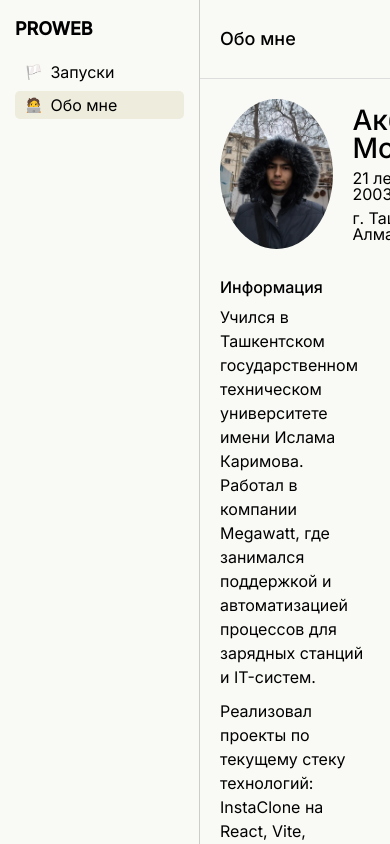
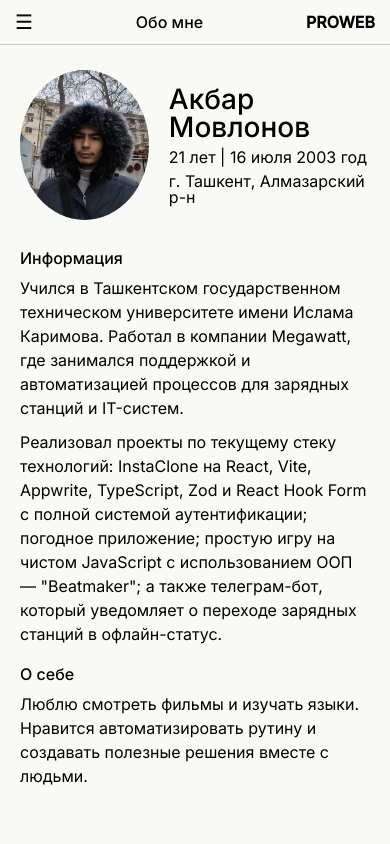
Before and after one commit to AkbarMovlonov/LaunchBoard, a Vue app: page /about in a window 390 px wide. Built offline with nearby package versions, Linux system fonts and the light colour scheme.

Commit message:
Finalize responsive layout: fix mobile header, improve sidebar behavior, unify layout adjustments on About and Launch pages

```diff
--- a/src/App.vue
+++ b/src/App.vue
@@ -1,20 +1,57 @@
 <template>
-  <div class="app-layout">
-    <SidebarNavigation />
-    <main class="main-content">
-      <RouterView />
-    </main>
+  <div class="app-container">
+    <HeaderBlock v-if="isMobile" @toggle="toggleSidebar" />
+    <div class="app-layout" :class="{ 'with-header': isMobile }">
+      <SidebarToggleButton @toggle="toggleSidebar" />
+      <SidebarNavigation :isOpen="isSidebarOpen" @close="isSidebarOpen = false" />
+      <main class="main-content">
+        <h2 v-if="!isMobile" class="main-title title">{{ pageTitle }}</h2>
+        <RouterView />
+      </main>
+    </div>
   </div>
 </template>
 
 <script setup>
 import { RouterView } from 'vue-router'
 import SidebarNavigation from '@/components/SidebarNavigation.vue'
+import SidebarToggleButton from '@/components/ui/SidebarToggleButton.vue'
+import HeaderBlock from '@/components/ui/HeaderBlock.vue'
+import { ref, onMounted, onUnmounted } from 'vue'
+import { computed } from 'vue'
+import { useRoute } from 'vue-router'
+
+const route = useRoute()
+const pageTitle = computed(() => {
+  if (route.path === '/') return 'Запуски'
+  if (route.path === '/about') return 'Обо мне'
+  return 'Страница'
+})
+const isMobile = ref(window.innerWidth < 1024)
+function updateIsMobile() {
+  isMobile.value = window.innerWidth < 1024
+}
+onMounted(() => window.addEventListener('resize', updateIsMobile))
+onUnmounted(() => window.removeEventListener('resize', updateIsMobile))
+
+const isSidebarOpen = ref(false)
+function toggleSidebar() {
+  isSidebarOpen.value = !isSidebarOpen.value
+}
 </script>
 
 <style scoped>
+.app-container {
+  display: flex;
+  flex-direction: column;
+  height: 100vh;
+}
+
 .app-layout {
   display: flex;
-  height: 100vh;
+  flex: 1;
+}
+.app-layout.with-header {
+  padding-top: 50px; /* Adjust to your header height */
 }
 </style>
--- a/src/assets/main.css
+++ b/src/assets/main.css
@@ -27,7 +27,12 @@ div {
 
 html,
 body {
-  overflow-y: hidden;
   background-color: #f9faf5;
   font-family: 'Inter', sans-serif;
 }
+
+@media (min-width: 1023px) {
+  body {
+    overflow-y: hidden;
+  }
+}
--- a/src/components/SidebarNavigation.vue
+++ b/src/components/SidebarNavigation.vue
@@ -1,11 +1,11 @@
 <template>
-  <aside class="sidebar">
+  <aside :class="['sidebar', { active: isOpen }]">
     <h1 class="logo">PROWEB</h1>
     <nav class="nav-links">
-      <RouterLink to="/" class="nav-link" active-class="active-link">
+      <RouterLink to="/" class="nav-link" active-class="active-link" @click="$emit('close')">
         <span class="icon">🏳️</span> Запуски
       </RouterLink>
-      <RouterLink to="/about" class="nav-link" active-class="active-link">
+      <RouterLink to="/about" class="nav-link" active-class="active-link" @click="$emit('close')">
         <span class="icon">🧑‍💻</span> Обо мне
       </RouterLink>
     </nav>
@@ -14,21 +14,43 @@
 
 <script setup>
 import { RouterLink } from 'vue-router'
+defineProps({ isOpen: Boolean })
 </script>
 
 <style scoped>
+/* Mobile First - Collapsed by Default */
 .sidebar {
-  width: 200px;
+  position: fixed;
+  top: 0;
+  left: 0;
+  bottom: 0;
+  width: 100vw;
   background-color: #f9faf5;
   padding: 20px 15px;
   font-size: 16px;
   border-right: 1px solid #ccc;
+  transform: translateX(-100%);
+  transition: transform 0.3s ease;
+  z-index: 10;
+}
+
+/* Show when active */
+.sidebar.active {
+  transform: translateX(0);
 }
 
 .logo {
-  font-weight: bold;
-  font-size: 18px;
+  visibility: hidden;
   margin-bottom: 20px;
+}
+
+@media (min-width: 1024px) {
+  .logo {
+    visibility: visible;
+    font-weight: bold;
+    font-size: 18px;
+    margin-bottom: 20px;
+  }
 }
 
 .nav-links {
@@ -49,10 +71,7 @@ import { RouterLink } from 'vue-router'
   transition: background-color 0.2s;
 }
 
-.nav-link:hover {
-  background-color: #eeecdc;
-}
-
+.nav-link:hover,
 .active-link {
   background-color: #eeecdc;
 }
@@ -60,4 +79,14 @@ import { RouterLink } from 'vue-router'
 .icon {
   font-size: 14px;
 }
+
+/* Desktop - Always Visible */
+@media (min-width: 1024px) {
+  .sidebar {
+    width: 200px;
+
+    position: relative;
+    transform: translateX(0);
+  }
+}
 </style>
--- /dev/null
+++ b/src/components/ui/HeaderBlock.vue
@@ -0,0 +1,43 @@
+<template>
+  <header class="header-block">
+    <button @click="$emit('toggle')" class="menu-button">☰</button>
+    <h2 class="header-title">{{ pageTitle }}</h2>
+    <span class="brand">PROWEB</span>
+  </header>
+</template>
+
+<script setup>
+import { computed } from 'vue'
+import { useRoute } from 'vue-router'
+
+const route = useRoute()
+const pageTitle = computed(() => {
+  if (route.path === '/') return 'Запуски'
+  if (route.path === '/about') return 'Обо мне'
+  return 'Страница'
+})
+</script>
+
+<style scoped>
+.header-block {
+  position: fixed;
+  top: 0;
+  left: 0;
+  right: 0;
+  background: #f9faf5;
+  border-bottom: 1px solid #ccc;
+  display: flex;
+  justify-content: space-between;
+  align-items: center;
+  padding: 10px 15px;
+  z-index: 50;
+}
+.menu-button {
+  background: transparent;
+  border: none;
+  font-size: 20px;
+}
+.brand {
+  font-weight: bold;
+}
+</style>
--- /dev/null
+++ b/src/components/ui/SidebarToggleButton.vue
@@ -0,0 +1,25 @@
+<template>
+  <button class="toggle-button" @click="$emit('toggle')">☰</button>
+</template>
+
+<script setup></script>
+
+<style scoped>
+.toggle-button {
+  background: #f9faf5;
+  position: fixed;
+  top: 15px;
+  left: 15px;
+  color: #000;
+  border: none;
+  border-radius: 5px;
+  padding: 5px 10px;
+  z-index: 20;
+}
+
+@media (min-width: 1024px) {
+  .toggle-button {
+    display: none;
+  }
+}
+</style>
--- a/src/views/AboutPage.vue
+++ b/src/views/AboutPage.vue
@@ -1,6 +1,5 @@
 <template>
   <div class="about-wrapper">
-    <h2 class="section-title">Обо мне</h2>
     <div class="profile-header">
       <img src="@/assets/img.webp" alt="Моя фотография" width="150" height="150" />
       <div>
@@ -35,9 +34,14 @@
 
 <style scoped>
 .about-wrapper {
-  width: calc(100vw - 200px);
+  width: 100vw;
   font-family: 'Inter', sans-serif;
   color: #000;
+}
+@media (min-width: 1023px) {
+  .about-wrapper {
+    width: calc(100vw - 200px);
+  }
 }
 
 .section-title {
@@ -53,7 +57,7 @@
   align-items: center;
   gap: 20px;
   margin-bottom: 30px;
-  padding: 0 20px;
+  padding: 20px 20px 0;
 }
 
 .profile-header img {
@@ -83,4 +87,7 @@
   margin-bottom: 10px;
   line-height: 1.5;
 }
+.info-section p:last-child {
+  padding-bottom: 20px;
+}
 </style>
--- a/src/views/LaunchesPage.vue
+++ b/src/views/LaunchesPage.vue
@@ -31,14 +31,17 @@ watch(
 )
 
 // Lifecycle for scroll listeners
-onMounted(addScrollListeners)
+onMounted(() => {
+  if (window.innerWidth >= 1024) {
+    addScrollListeners()
+  }
+})
+
 onUnmounted(removeScrollListeners)
 </script>
 
 <template>
   <main class="main">
-    <h2 class="title">Запуски</h2>
-
     <h2 v-if="launchesStore.isLoading" class="title">Загрузка...</h2>
     <h2 v-else-if="launchesStore.error" class="title error">Ошибка: {{ launchesStore.error }}</h2>
 
@@ -59,9 +62,15 @@ onUnmounted(removeScrollListeners)
 <style>
 .main {
   flex: 1;
-  width: calc(100vw - 200px);
+  width: 100vw;
   overflow-x: auto;
 }
+@media (min-width: 1023px) {
+  .main {
+    width: calc(100vw - 200px);
+  }
+}
+
 .dragging {
   cursor: grabbing !important;
 }
@@ -106,4 +115,21 @@ onUnmounted(removeScrollListeners)
 .error {
   color: rgb(182, 25, 25);
 }
+@media (max-width: 1023px) {
+  .kanban-wrapper {
+    display: flex;
+    flex-wrap: wrap;
+    justify-content: center;
+    gap: 10px;
+    overflow: hidden;
+    max-width: 100%;
+    cursor: auto;
+  }
+
+  .kanban-card {
+    flex: 0 1 calc(50% - 10px); /* Two cards per row with gap */
+    max-width: calc(50% - 10px);
+    margin-bottom: 20px;
+  }
+}
 </style>
```
